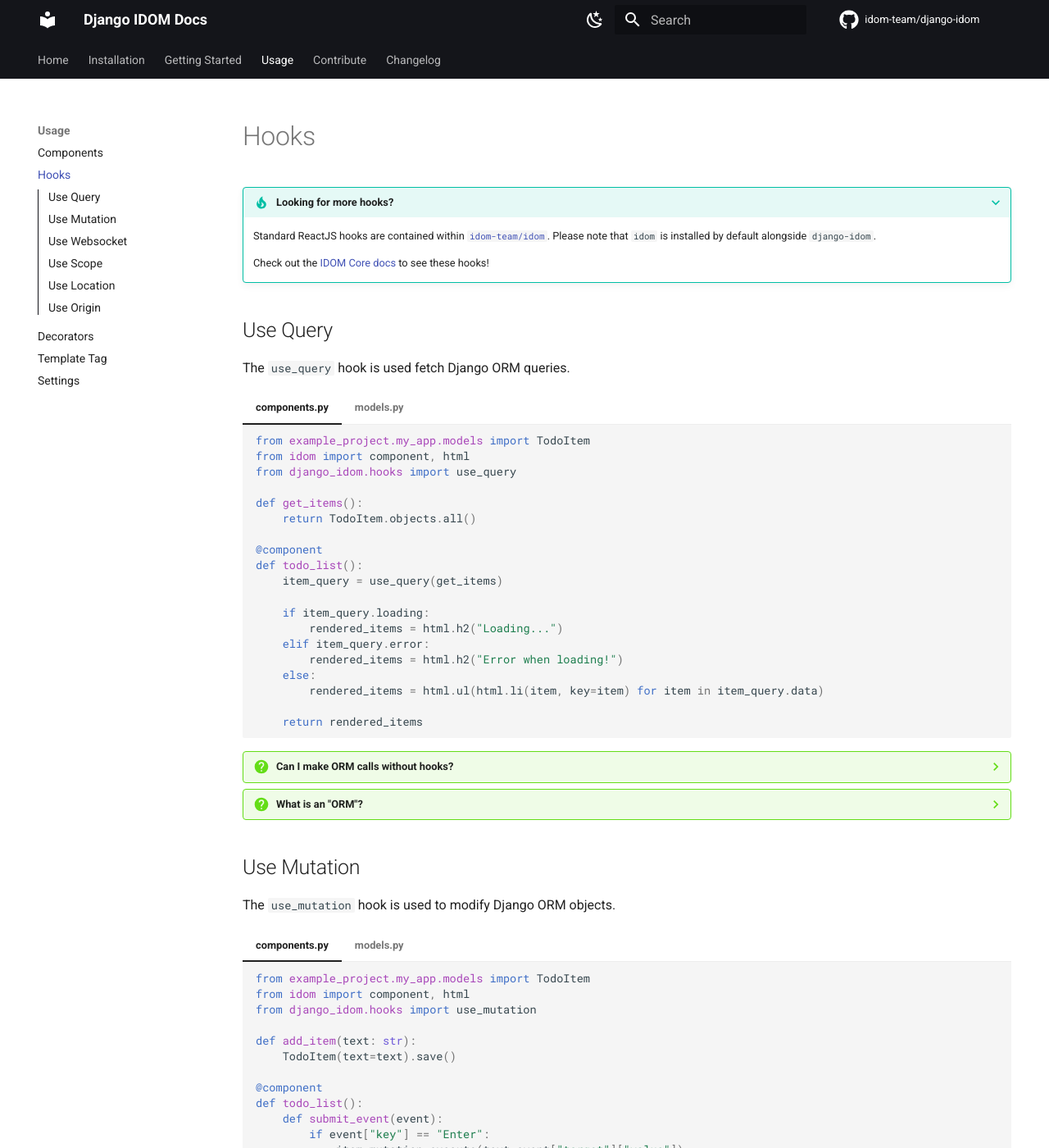
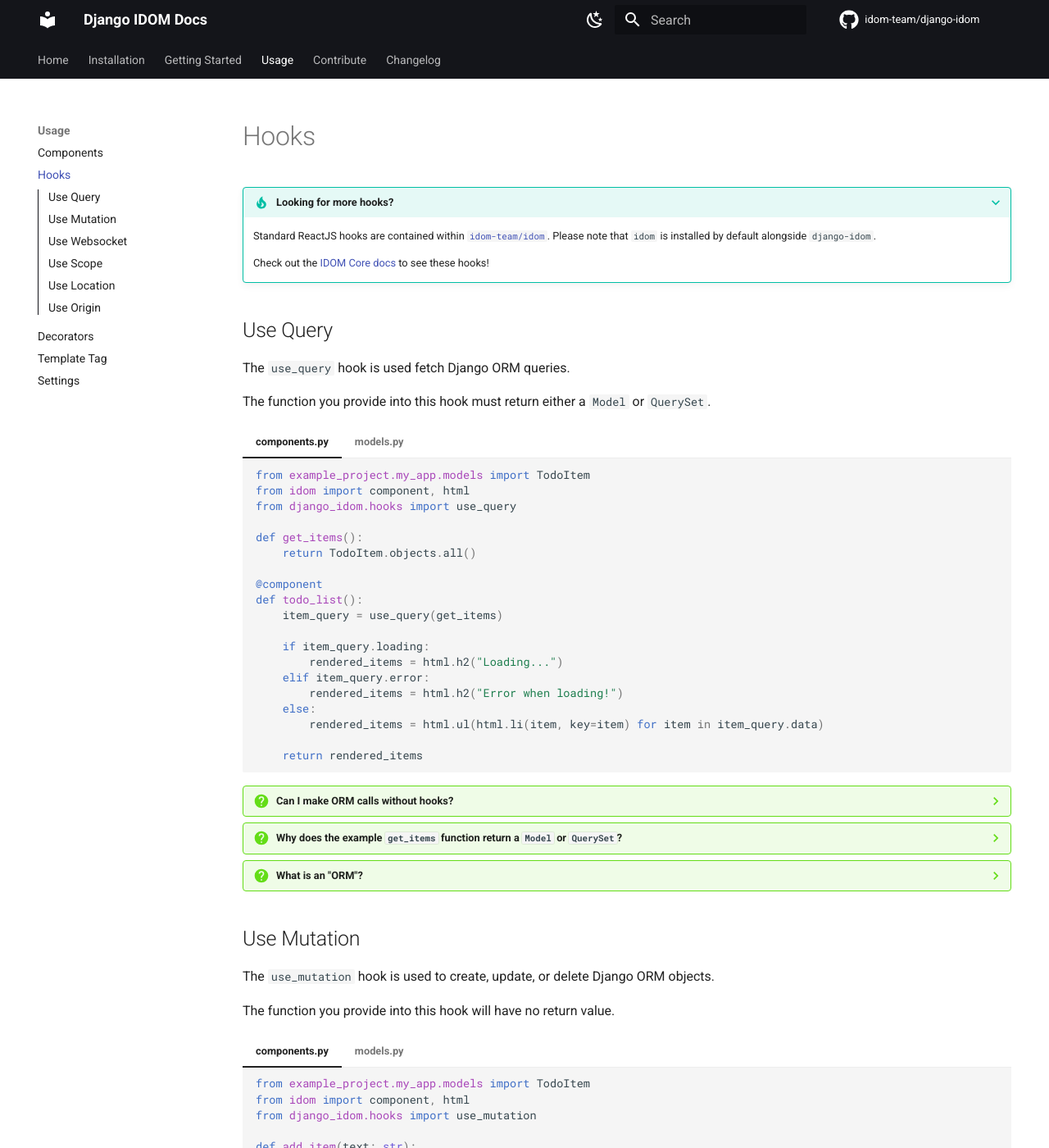
Before and after one commit to reactive-python/reactpy-django, an MkDocs documentation site: the page built from docs/src/features/hooks.md, in a window 1280 px wide and 1400 px high. Shown: the whole window at 82% size. Built offline with MkDocs 1.6.1 and Material for MkDocs 9.7.7, drawn with Linux system fonts in a browser that asks for light colours; comment, search, counter and statistics services are not loaded; some of the changed text lies outside the part shown.

Commit message:
hook description cleanup

````diff
--- a/docs/src/features/hooks.md
+++ b/docs/src/features/hooks.md
@@ -7,6 +7,8 @@
 ## Use Query
 
 The `use_query` hook is used fetch Django ORM queries.
+
+The function you provide into this hook must return either a `Model` or `QuerySet`.
 
 === "components.py"
 
@@ -47,6 +49,12 @@ The `use_query` hook is used fetch Django ORM queries.
 
     This may be resolved in a future version of Django with a natively asynchronous ORM.
 
+??? question "Why does the example `get_items` function return a `Model` or `QuerySet`?"
+
+    This was a technical design decision to [based on Apollo](https://www.apollographql.com/docs/react/data/mutations/#usemutation-api), but ultimately helps avoid Django's `SynchronousOnlyOperation` exceptions.
+
+    The `use_query` hook ensures the provided `Model` or `QuerySet` executes all [deferred](https://docs.djangoproject.com/en/dev/ref/models/instances/#django.db.models.Model.get_deferred_fields)/[lazy queries](https://docs.djangoproject.com/en/dev/topics/db/queries/#querysets-are-lazy) safely prior to reaching your components.
+
 ??? question "What is an "ORM"?"
 
     A Python **Object Relational Mapper** is an API for your code to access a database.
@@ -55,7 +63,9 @@ The `use_query` hook is used fetch Django ORM queries.
 
 ## Use Mutation
 
-The `use_mutation` hook is used to modify Django ORM objects.
+The `use_mutation` hook is used to create, update, or delete Django ORM objects.
+
+The function you provide into this hook will have no return value.
 
 === "components.py"
 
@@ -235,7 +245,9 @@ def my_component():
 
 ## Use Location
 
-This is a shortcut that returns the Websocket's `path`. You can expect this hook to provide strings such as `/idom/my_path`.
+This is a shortcut that returns the Websocket's `path`.
+
+You can expect this hook to provide strings such as `/idom/my_path`.
 
 ```python title="components.py"
 from idom import component, html
@@ -254,7 +266,9 @@ def my_component():
     Check out [idom-team/idom-router#2](https://github.com/idom-team/idom-router/issues/2) for more information.
 ## Use Origin
 
-This is a shortcut that returns the Websocket's `origin`. You can expect this hook to provide strings such as `http://example.com`.
+This is a shortcut that returns the Websocket's `origin`.
+
+You can expect this hook to provide strings such as `http://example.com`.
 
 ```python title="components.py"
 from idom import component, html
````
